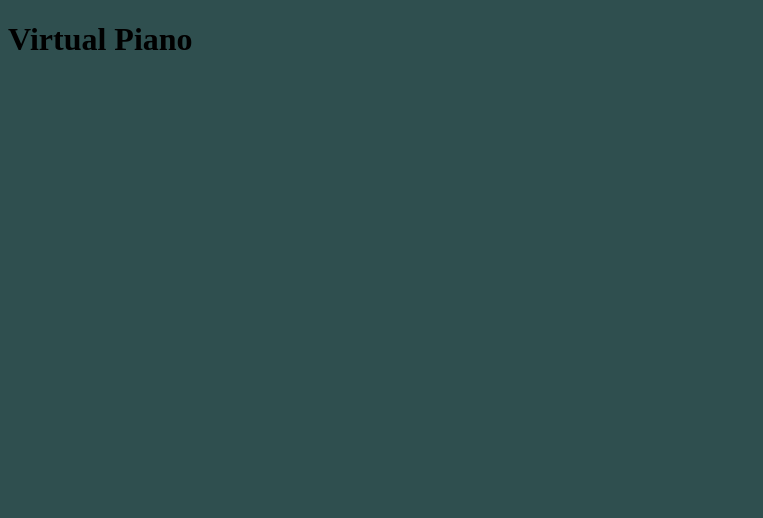
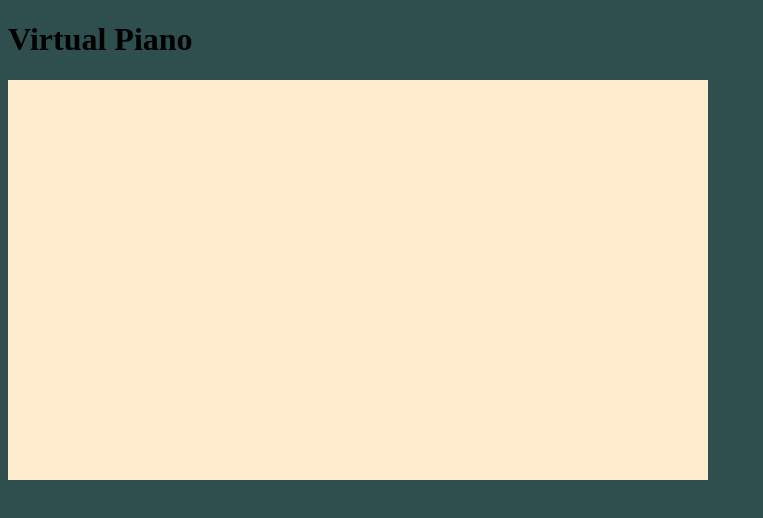
Before and after one commit to arubtsova/virtual-piano, a plain HTML site: page index.html in a window 1280 px wide. Shown: the whole page, without its empty margins (0-763 px from the left). Drawn offline with Linux system fonts and the light colour scheme.

Commit message:
add white keys and black keys space

```diff
--- a/index.css
+++ b/index.css
@@ -1,3 +1,71 @@
 body {
     background-color: darkslategray;
 }
+
+.keys__key_piano{
+    display: flex;
+}
+
+.key_key-white{
+    display: flex;
+}
+
+.key-do{
+    width: 100px;
+    height: 400px;
+    background-color: blanchedalmond;
+    border: black;
+
+
+
+}
+
+.key-re{
+    width: 100px;
+    height: 400px;
+    background-color: blanchedalmond;
+    border-color: black;
+
+}
+
+.key-mi{
+    width: 100px;
+    height: 400px;
+    background-color: blanchedalmond;
+    border-color: black;
+
+}
+
+.key-fa{
+    width: 100px;
+    height: 400px;
+    background-color: blanchedalmond;
+    border-color: black;
+
+}
+
+.key-sol{
+    width: 100px;
+    height: 400px;
+    background-color: blanchedalmond;
+    border-color: black;
+
+}
+
+.key-lya{
+    width: 100px;
+    height: 400px;
+    background-color: blanchedalmond;
+    border-color: black;
+
+
+
+}
+
+.key-si{
+    width: 100px;
+    height: 400px;
+    background-color: blanchedalmond;
+    border-color: black;
+
+}
--- a/index.html
+++ b/index.html
@@ -10,15 +10,59 @@
     <header>
        <h1 class="header">Virtual Piano</h1>
     </header>
-    <div class="bottom-one">
+    <div class="bottoms-activ">
+        <div class="bottom-one">
+
+        </div>
+        <div class="bottom-two">
 
     </div>
-    <div class="bottom-two">
+    </div>
+        <div class="keys__key_piano">
+            <div class="key_key-white">
 
-    </div class="">
-    <div class="">
+                <div class="key-do">
 
+                </div>
+                <div class="key-re">
+
+                </div>
+                <div class="key-mi">
+
+                </div>
+                <div class="key-fa">
+
+                </div>
+                <div class="key-sol">
+
+                </div>
+                <div class="key-lya">
+
+                </div>
+                <div class="key-si">
+
+                </div>
+                <div class="key_key-black">
+
+                <div class="key-dodiez">
+
+                </div>
+                <div class="key-rediez">
+
+                </div>
+                <div class="key-fadiez">
+
+                </div>
+                <div class="key-soldiez">
+
+                </div>
+                <div class="key-lyadiez">
+
+                </div>
+            </div>
+        </div>
     </div>
+
     <footer>
 
     </footer>
```
